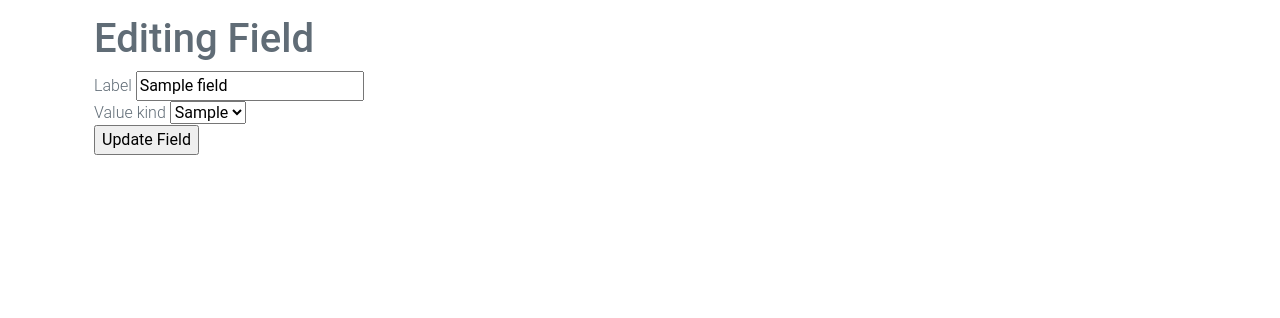
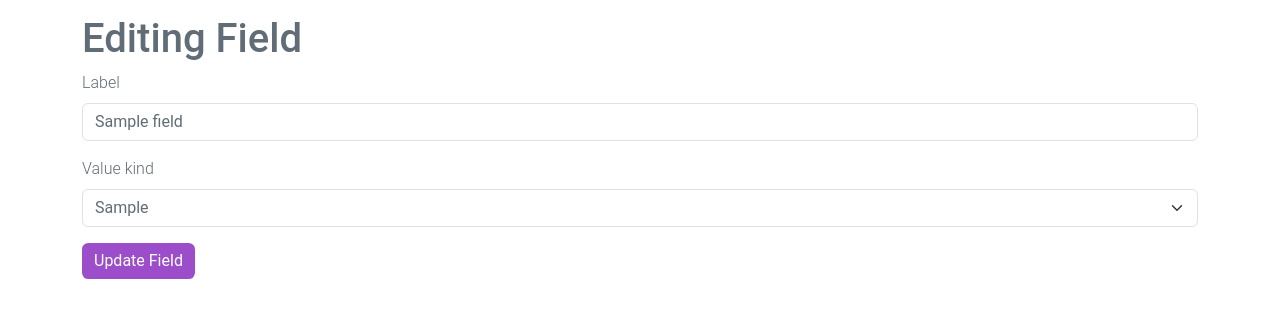
Before and after one commit to CPNV-ES/Maw11-JBM, a PHP site: template app/View/fields/edit.php in a window 1280 px wide. Shown: the part 81-399 px from the top of the page. Run offline with PHP 8.4, Linux system fonts and the light colour scheme; the template is opened without the code that fills it: most values are stand-ins (such as "Sample title", 1, 10 or a date in 2020).

Commit message:
fix: improve form layout and styling for better user experience

```diff
--- a/app/View/fields/edit.php
+++ b/app/View/fields/edit.php
@@ -2,19 +2,18 @@
 $title      = 'New';
 $labelTitle = $exercise['title'];
 ?>
-<div class="container main">
     <h1>Editing Field</h1>
     <form action="/exercises/<?= $exercise['id'] ?>/fields/<?= $field['id'] ?>/edit" accept-charset="UTF-8" method="POST">
         <input type="hidden" name="_method" value="PATCH">
         <input type="hidden" name="field_id" value="<?= $field['id'] ?>">
         <input type="hidden" name="exercise_id" value="<?= $exercise['id'] ?>">
-        <div class="field">
-            <label for="field_label">Label</label>
-            <input class="input" value="<?= htmlspecialchars($field['label'], ENT_QUOTES, 'UTF-8') ?>" type="text" name="field_label" id="field_label" required/>
+        <div class="mb-3">
+            <label for="field_label" class="form-label">Label</label>
+            <input class="form-control" value="<?= htmlspecialchars($field['label'], ENT_QUOTES, 'UTF-8') ?>" type="text" name="field_label" id="field_label" required/>
         </div>
-        <div class="field">
-            <label for="field_value_kind">Value kind</label>
-            <select name="field_value_kind" id="field_value_kind">
+        <div class="mb-3">
+            <label for="field_value_kind" class="form-label">Value kind</label>
+            <select class="form-select" name="field_value_kind" id="field_value_kind">
                 <?php foreach ($allowedKinds as $kind): ?>
                     <option value="<?= htmlspecialchars($kind, ENT_QUOTES) ?>" <?= $kind === $field['value_kind'] ? 'selected' : '' ?> >
                         <?= htmlspecialchars($kind, ENT_QUOTES) ?>
@@ -23,7 +22,6 @@ $labelTitle = $exercise['title'];
             </select>
         </div>
         <div class="actions">
-            <input class="button" type="submit" name="commit" value="Update Field" data-disable-with="Update Field">
+            <input class="btn btn-purple" type="submit" name="commit" value="Update Field" data-disable-with="Update Field">
         </div>
     </form>
-</div>
```
